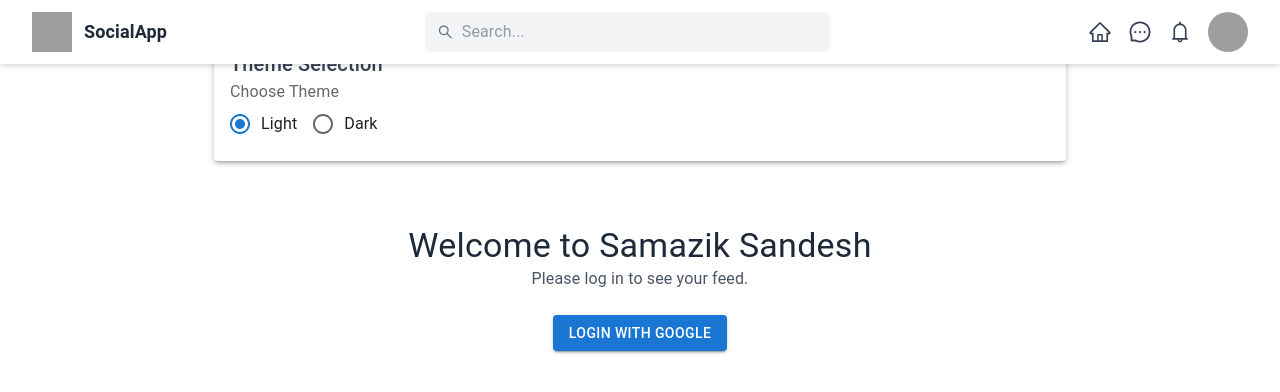
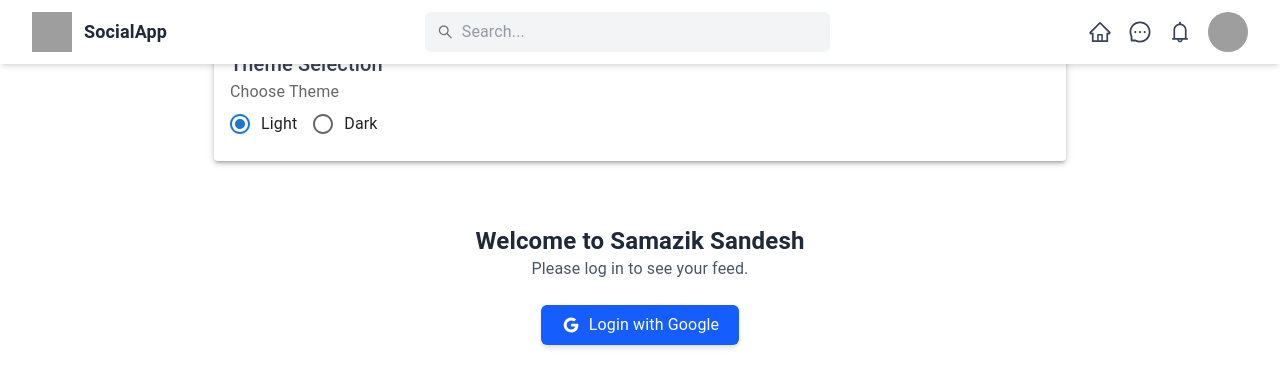
Before and after one commit to anandspaces/react-socialmedia, a React (Vite) app: page /home in a window 1280 px wide. Shown: the top 392 px of the page. Built offline with nearby package versions, Linux system fonts and the light colour scheme; no server answers; grey boxes are pictures that could not be loaded.

Commit message:
removed material ui

```diff
--- a/src/pages/Home.jsx
+++ b/src/pages/Home.jsx
@@ -1,13 +1,13 @@
-import { useState, useEffect } from 'react';
-import { useNavigate } from 'react-router-dom';
-import { auth, googleAuthProvider } from '../firebase';
-import { signOut, signInWithPopup } from 'firebase/auth';
-import CreatePostForm from '../components/CreatePostForm';
-import PostFeed from '../components/PostFeed';
-import { Avatar, Button, Container, Typography, Box } from '@mui/material';
-import Header from '../components/Header';
+import { useState, useEffect } from "react";
+import { useNavigate } from "react-router-dom";
+import { auth, googleAuthProvider } from "../firebase";
+import { signOut, signInWithPopup } from "firebase/auth";
+import CreatePostForm from "../components/CreatePostForm";
+import PostFeed from "../components/PostFeed";
+import Header from "../components/Header";
+import { AiOutlineGoogle, AiOutlineLogout } from "react-icons/ai";
 
-function Home() {
+export default function Home() {
   const [user, setUser] = useState(null);
   const navigate = useNavigate();
 
@@ -24,69 +24,69 @@ function Home() {
       const result = await signInWithPopup(auth, googleAuthProvider);
       setUser(result.user);
     } catch (error) {
-      console.error('Error during Google login:', error);
+      console.error("Error during Google login:", error);
     }
   };
 
   const handleLogout = async () => {
     try {
       await signOut(auth);
-      navigate('/login');
+      navigate("/login");
     } catch (error) {
-      console.error('Error logging out: ', error);
+      console.error("Error logging out: ", error);
     }
   };
 
   return (
     <>
       <Header />
-      <Container maxWidth="md" className="py-10">
+      <div className="max-w-2xl mx-auto px-4 py-10">
         {/* Header Section */}
-        <Box className="text-center mb-6">
-          <Typography variant="h4" className="font-bold text-gray-800">
+        <div className="text-center mb-6">
+          <h1 className="text-2xl font-bold text-gray-800">
             Welcome to Samazik Sandesh
-          </Typography>
-          <Typography variant="body1" className="text-gray-600">
-            {user ? `Hello, ${user.displayName || 'User'} 👋` : 'Please log in to see your feed.'}
-          </Typography>
-        </Box>
+          </h1>
+          <p className="text-gray-600">
+            {user ? `Hello, ${user.displayName || "User"} 👋` : "Please log in to see your feed."}
+          </p>
+        </div>
 
-        {/* User Section */}
-        <Box className="flex flex-col items-center justify-center gap-4">
+        {/* User Authentication Section */}
+        <div className="flex flex-col items-center gap-4">
           {user ? (
-            <Box className="flex items-center gap-4">
-              <Avatar src={user.photoURL} alt="User Avatar" className="w-12 h-12" />
-              <Button
+            <div className="flex items-center gap-4">
+              <img
+                src={user.photoURL}
+                alt="User Avatar"
+                className="w-12 h-12 rounded-full"
+              />
+              <button
                 onClick={handleLogout}
-                variant="contained"
-                color="secondary"
-                className="px-5 py-2"
+                className="flex items-center gap-2 bg-red-500 text-white px-5 py-2 rounded-md shadow-md hover:bg-red-600 transition"
               >
+                <AiOutlineLogout className="text-xl" />
                 Logout
-              </Button>
-            </Box>
+              </button>
+            </div>
           ) : (
-            <Button
+            <button
               onClick={handleGoogleLogin}
-              variant="contained"
-              color="primary"
-              className="px-5 py-2"
+              className="flex items-center gap-2 bg-blue-600 text-white px-5 py-2 rounded-md shadow-md hover:bg-blue-700 transition"
             >
+              <AiOutlineGoogle className="text-xl" />
               Login with Google
-            </Button>
+            </button>
           )}
-        </Box>
+        </div>
 
         {/* Post Section */}
         {user && (
-          <Box className="mt-10">
+          <div className="mt-10">
             <CreatePostForm />
             <PostFeed />
-          </Box>
+          </div>
         )}
-      </Container>
+      </div>
     </>
   );
-};
-
-export default Home;
+}
```
